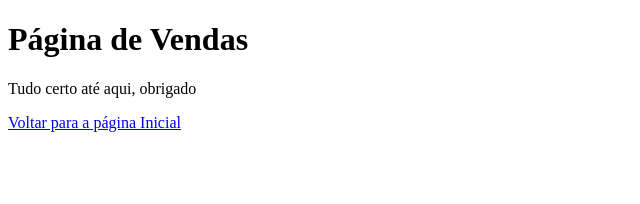
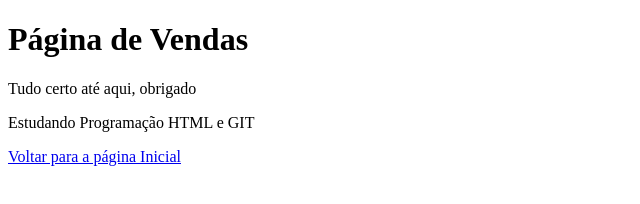
Before and after one commit to Riva14/Aulagithub, a plain HTML site: page vendas.html in a window 1280 px wide. Shown: the whole page, without its empty margins (0-640 px from the left). Drawn offline with Linux system fonts and the light colour scheme.

Commit message:
Acrescentado Texto Complementar

```diff
--- a/vendas.html
+++ b/vendas.html
@@ -9,6 +9,7 @@
     <body>
         <h1>Página de Vendas</h1>
         <p>Tudo certo até aqui, obrigado</p>
+        <p>Estudando Programação HTML e GIT</p>
         <a href="index.html">Voltar para a página Inicial</a>
 
     </body>
```
Also changed, not shown: index.html (+1 -1 lines).
